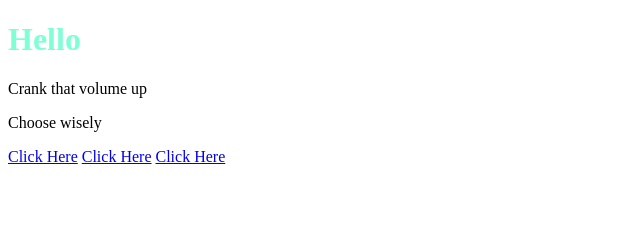
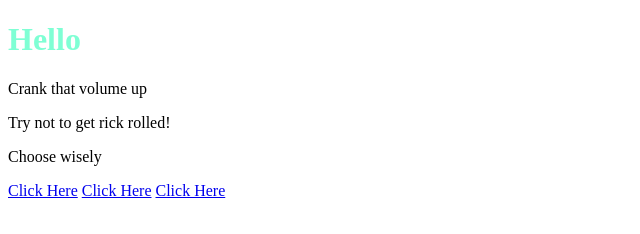
Before and after one commit to HAMMYND/HAMMYND.github.io, a plain HTML site: page index.html in a window 1280 px wide. Shown: the whole page, without its empty margins (0-640 px from the left). Drawn offline with Linux system fonts and the light colour scheme.

Commit message:
Update index.html

```diff
--- a/index.html
+++ b/index.html
@@ -25,6 +25,8 @@ body{
     <p id="p1"></p>
 <p>Crank that volume up</p>
 
+    <p>Try not to get rick rolled!</p>
+
     <p>Choose wisely</p>
      <a href="https://www.youtube.com/watch?v=xvFZjo5PgG0">Click Here</a>
     <a href="https://www.youtube.com/watch?v=WnRrPqgKBS0">Click Here</a>
```
